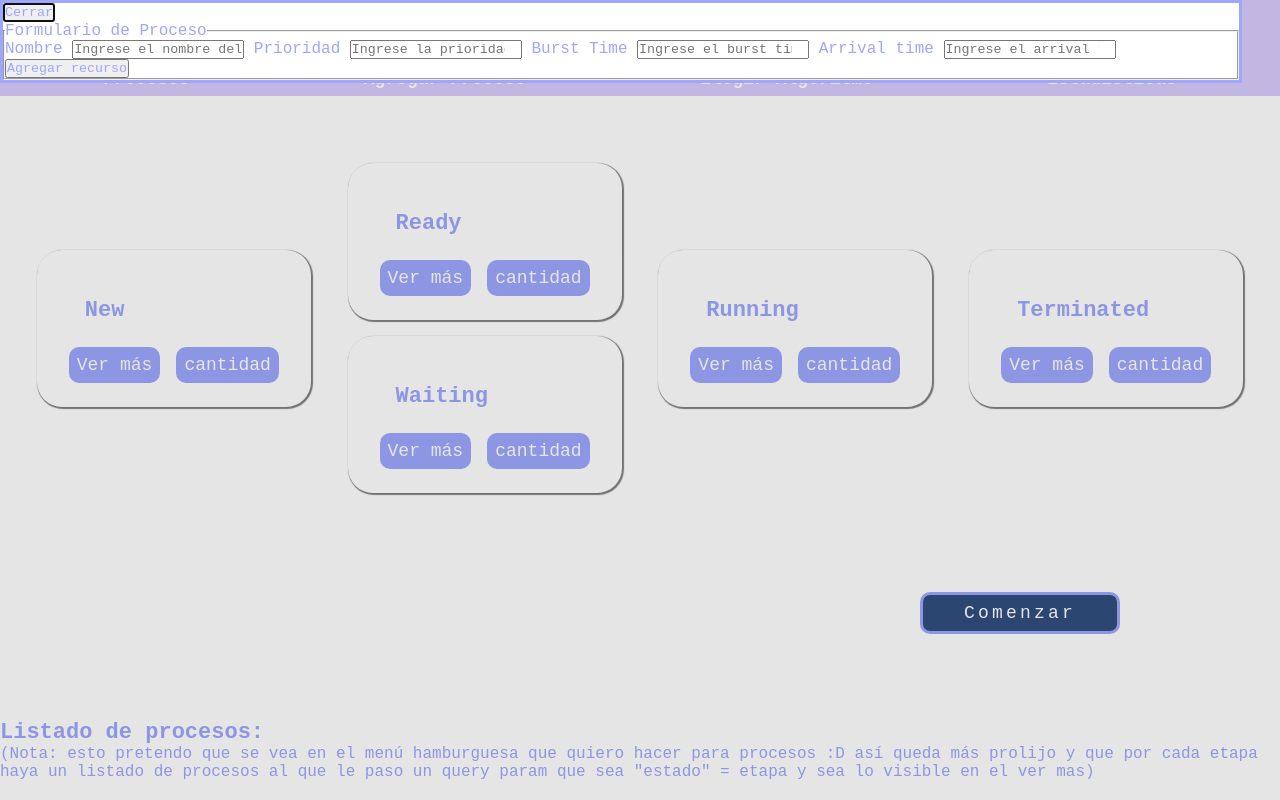
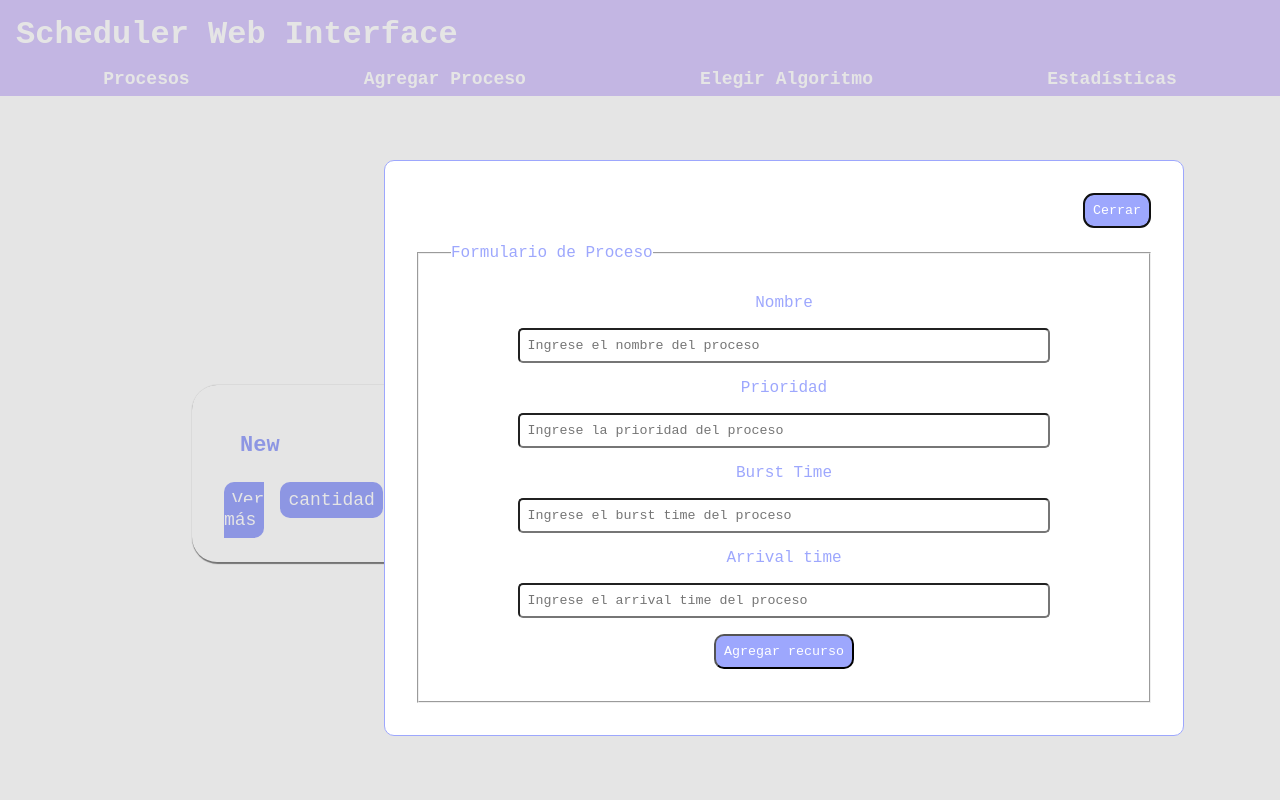
Before and after one commit to ClariflaroCode/os_scheduler, a plain HTML site: page index.html in a window 1280 px wide. Both pictures are taken after a click on the link "Agregar Proceso". Shown: the top 800 px of the page. Drawn offline with Linux system fonts and the light colour scheme; no server answers.

Commit message:
agrega read me y mejora estilos

```diff
--- a/frontend/css/styles.css
+++ b/frontend/css/styles.css
@@ -20,8 +20,10 @@ main {
     display: flex;
     flex-direction: column;
     justify-content: center;
-    height: 78vh;
-    gap: 5rem;
+    padding: 2rem;
+}
+#grafo {
+    padding: 10rem;
 }
 .encabezado {
     padding: 1rem;
@@ -41,6 +43,9 @@ nav ul {
 a {
     text-decoration: none;
     font-size: 18px;
+}
+.menu-option {
+    cursor: pointer;
 }
 h3 {
     font-size: 22px;
@@ -116,3 +121,44 @@ h3 {
 .button:active, #comenzar:active {
     background-color: var(--primary-color);
 }
+#dialog-section {
+
+}
+
+#modal {
+    padding: 2rem;
+    border: 1px solid  var(--secondary-color);
+    border-radius: 10px;
+    top: 20%;
+    left: 30%;
+    right: 30%;
+    bottom: 30%;
+    width: 50rem;
+}
+#form-header {
+    display: flex;
+    justify-content: flex-end;
+    margin-bottom: 1rem;
+}
+.form fieldset {
+    padding: 2rem;
+    display: flex;
+    flex-direction: column;
+    align-items: center;
+    gap: 1rem;
+}
+.input {
+    padding: .5rem;
+    border-radius: 5px;
+    width: 80%;
+}
+#listado {
+    display: flex;
+    flex-direction: column;
+    gap: 1rem;
+    align-items: center;
+    justify-content: center;
+}
+#listado .card {
+    width: 50%;
+}
--- a/frontend/js/main.js
+++ b/frontend/js/main.js
@@ -214,6 +214,8 @@ function iniciar () {
 
                 card.classList.add('card');
                 list.classList.add('card-footer');
+                btnDelete.classList.add('button');
+                btnModify.classList.add('button');
 
             });
 
--- a/frontend/pages/listado.html
+++ /dev/null
@@ -1,14 +0,0 @@
-<!DOCTYPE html>
-<html lang="en">
-<head>
-    <meta charset="UTF-8">
-    <meta name="viewport" content="width=device-width, initial-scale=1.0">
-    <title>Document</title>
-</head>
-<body>
-    <section id="card-container">
-
-    </section>
-    <script rel="text/javascript" src="../js/main.js"></script>
-</body>
-</html>
--- a/index.html
+++ b/index.html
@@ -11,14 +11,16 @@
         <h1>Scheduler Web Interface</h1>
         <nav>
             <ul>
-                <li><a href="#listado">Procesos</a></li>
-                <li><a id="btn-add">Agregar Proceso</a></li>
-                <li><a href="frontend/pages/algoritmo.html" >Elegir Algoritmo</a></li>
-                <li><a href="frontend/pages/estadisticas.html">Estadísticas</a></li>
+                <li><a href="#listado" class="menu-option">Procesos</a></li>
+                <li><a id="btn-add" class="menu-option">Agregar Proceso</a></li>
+                <li><a href="frontend/pages/algoritmo.html" class="menu-option">Elegir Algoritmo</a></li>
+                <li><a href="frontend/pages/estadisticas.html" class="menu-option">Estadísticas</a></li>
             </ul>
         </nav>
     </header>
     <main>
+
+    <section id="grafo">
         <section class="card-container">
 
             <article class="card">
@@ -93,7 +95,7 @@
         <section class="start-section">
             <a href="ejecutar_simulacion" class="button" id="comenzar">Comenzar</a>
         </section>
-    </main>
+    </section>
    <!--
    <footer class="footer">
         <ul>
@@ -106,30 +108,33 @@
 
     <section id="listado">
     </section>
-    <section>
+    <section id="dialog-section">
         <dialog id="modal">
-            <button type="button" id="btn-close-form-popUp">Cerrar</button>
-            <form id="form-editar-agregar">
+            <section id="form-header">
+                <button type="button" id="btn-close-form-popUp" class="button">Cerrar</button>
+            </section>
+            <form id="form-editar-agregar" class="form">
                 <fieldset>
                     <legend>Formulario de Proceso</legend>
 
                     <label for="nombre">Nombre</label>
-                    <input name="nombre" id="nombre" type="text" placeholder="Ingrese el nombre del proceso" />
+                    <input name="nombre" id="nombre" type="text" placeholder="Ingrese el nombre del proceso" class="input" required/>
 
                     <label for="prioridad">Prioridad</label>
-                    <input type="number" name="prioridad" id="prioridad" placeholder="Ingrese la prioridad del proceso" />
+                    <input type="number" name="prioridad" id="prioridad" placeholder="Ingrese la prioridad del proceso" class="input" required/>
 
                     <label for="burst_time">Burst Time</label>
-                    <input type="number" name="burst_time" id="burst_time" placeholder="Ingrese el burst time del proceso" required />
+                    <input type="number" name="burst_time" id="burst_time" placeholder="Ingrese el burst time del proceso" class="input" required />
 
                     <label for="arrival_time">Arrival time</label>
-                    <input type="number" name="arrival_time" id="arrival_time" placeholder="Ingrese el arrival time del proceso" required />
+                    <input type="number" name="arrival_time" id="arrival_time" placeholder="Ingrese el arrival time del proceso"  class="input" required />
 
-                    <button type="submit" id="btn-editar-o-agregar">Enviar</button>
+                    <button type="submit" id="btn-editar-o-agregar" class="button">Enviar</button>
                 </fieldset>
             </form>
         </dialog>
     </section>
+    </main>
     <script rel="text/javascript" src="frontend/js/main.js"></script>
 </body>
 </html>
```
Also changed, not shown: 3 other files.
